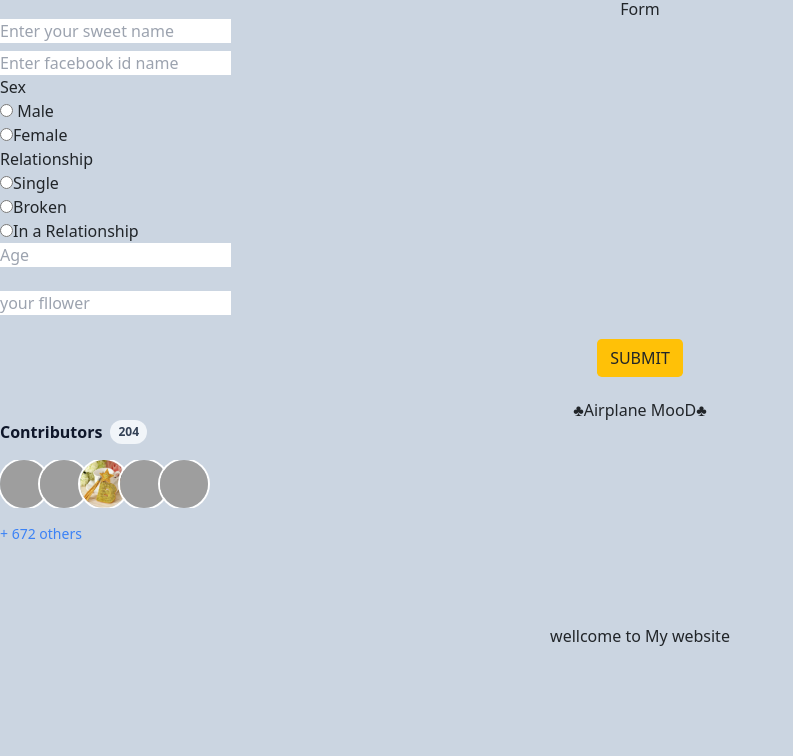
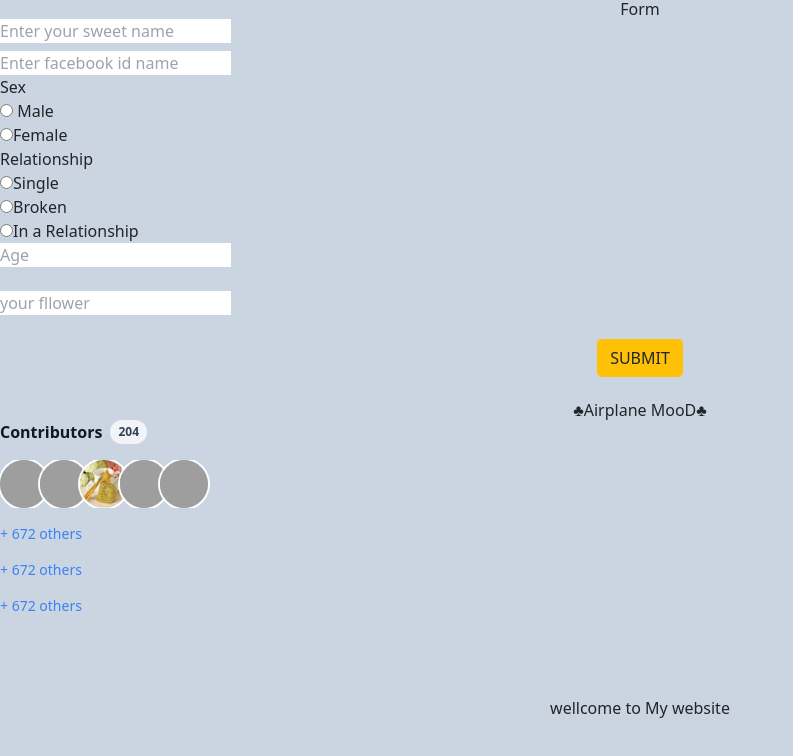
Before and after one commit to flshamim/p-group, a plain HTML site: page index.html in a window 1280 px wide. Shown: the whole page, without its empty margins (0-793 px from the left). Drawn offline with nearby package versions, Linux system fonts and the light colour scheme; grey boxes are pictures that could not be loaded.

Commit message:
five commit

```diff
--- a/index.html
+++ b/index.html
@@ -48,6 +48,14 @@
           <a href="#" class="text-blue-500">+ 672 others</a>
         </div>
       </div>
+        <div class="mt-3 text-sm font-medium">
+          <a href="#" class="text-blue-500">+ 672 others</a>
+        </div>
+      </div>
+        <div class="mt-3 text-sm font-medium">
+          <a href="#" class="text-blue-500">+ 672 others</a>
+        </div>
+      </div>
 
       <p class="text-black-400 text-center  mt-20">wellcome to My website</p>
       <script src="arrow.js"></script>
```
